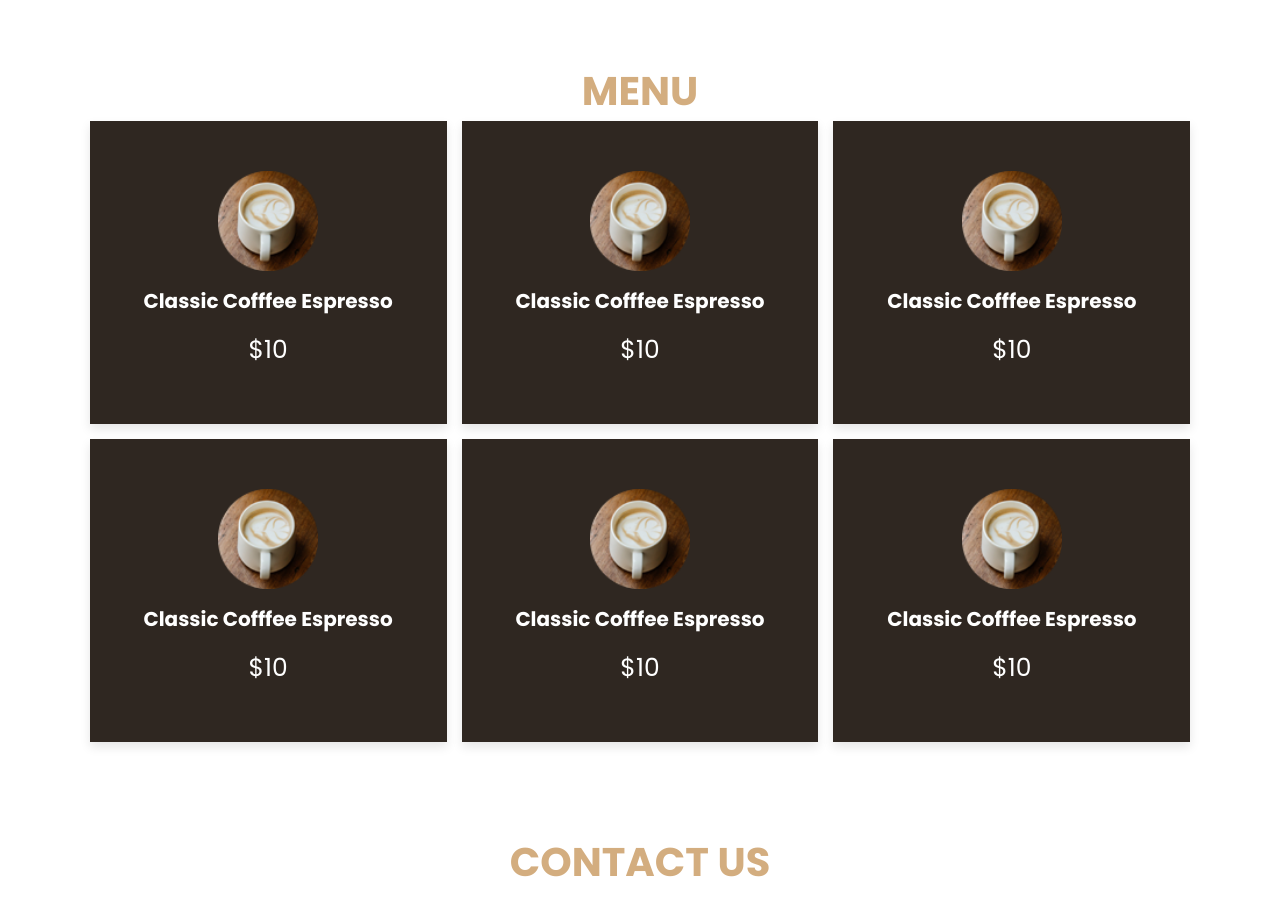
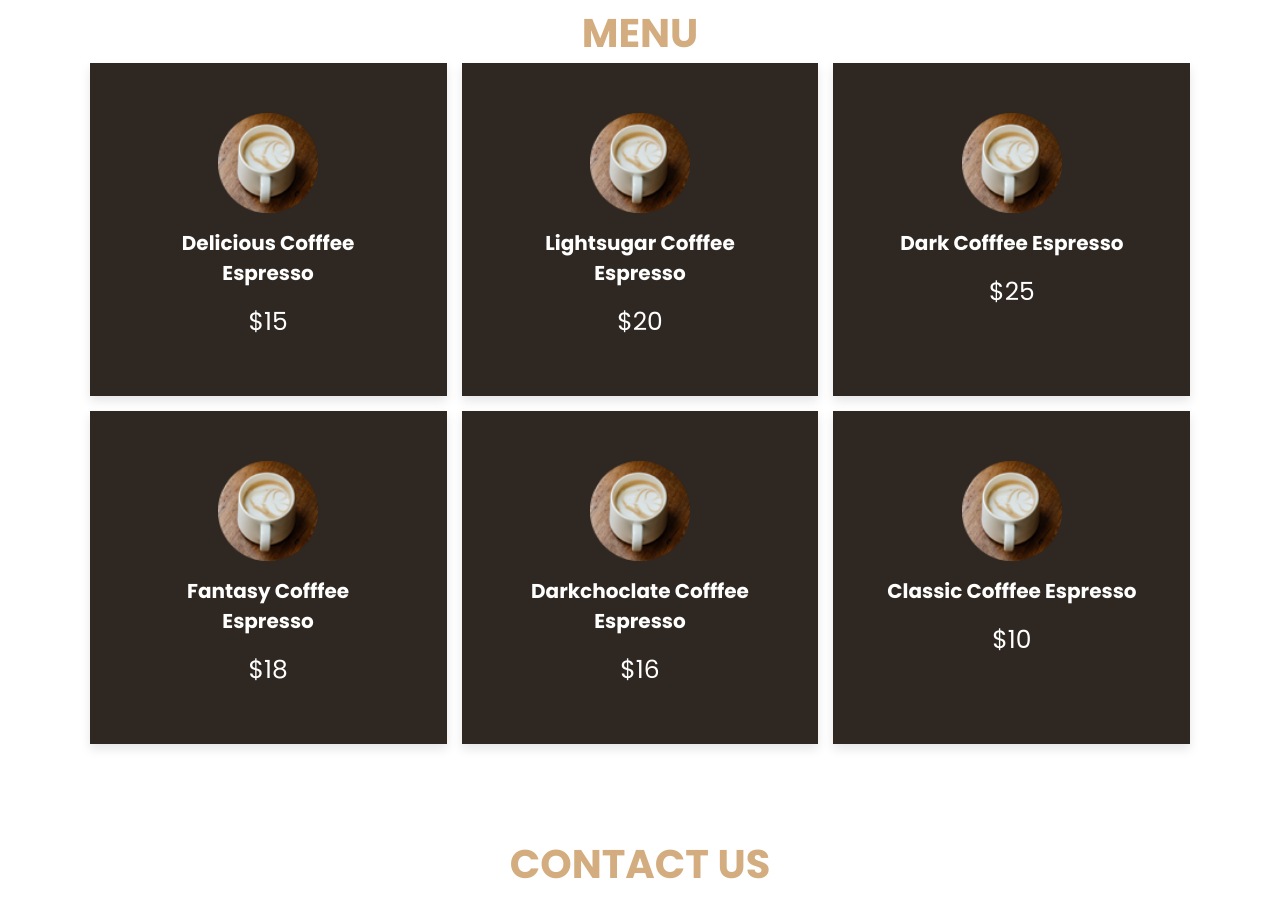
Before and after one commit to sachindolase/Admin-Dashboard-in-angular-using-Javascript4, a plain HTML site: page index.html in a window 1280 px wide. Shown: the part 1613-2510 px from the top of the page. Drawn offline with Linux system fonts and the light colour scheme.

Commit message:
Update index.html

```diff
--- a/index.html
+++ b/index.html
@@ -60,7 +60,7 @@
             <div class="content">
                 <h3>What makes our coffee special?</h3>
                 <div class="line"></div>
-                <p>Lorem ipsum dolor sit amet consectetur adipisicing elit. Totam, debitis alias veritatis exercitationem quo, laudantium dolorem quas nesciunt ipsam provident corporis, tenetur facere rerum dolor non? Fugiat eius maxime aperiam!</p>
+                <p>The coffee is an morining time to be refresher in your mood and quality by product in your daily routine in by a life is an imortan in morning coffee.</p>
             </div>
 
         </div>
@@ -79,32 +79,32 @@
 
             <div class="box">
                 <img src="image/menu-1.png" alt="">
-                <h3>Classic Cofffee Espresso</h3>
-                <div class="price">$10</div>
+                <h3>Delicious Cofffee Espresso</h3>
+                <div class="price">$15</div>
             </div>
 
             <div class="box">
                 <img src="image/menu-1.png" alt="">
-                <h3>Classic Cofffee Espresso</h3>
-                <div class="price">$10</div>
+                <h3>Lightsugar Cofffee Espresso</h3>
+                <div class="price">$20</div>
             </div>
 
             <div class="box">
                 <img src="image/menu-1.png" alt="">
-                <h3>Classic Cofffee Espresso</h3>
-                <div class="price">$10</div>
+                <h3>Dark Cofffee Espresso</h3>
+                <div class="price">$25</div>
             </div>
 
             <div class="box">
                 <img src="image/menu-1.png" alt="">
-                <h3>Classic Cofffee Espresso</h3>
-                <div class="price">$10</div>
+                <h3>Fantasy Cofffee Espresso</h3>
+                <div class="price">$18</div>
             </div>
 
             <div class="box">
                 <img src="image/menu-1.png" alt="">
-                <h3>Classic Cofffee Espresso</h3>
-                <div class="price">$10</div>
+                <h3>Darkchoclate Cofffee Espresso</h3>
+                <div class="price">$16</div>
             </div>
 
             <div class="box">
@@ -167,15 +167,15 @@
             <div class="box">
                 <img src="image/footer-1.png" alt="">
                 <h3>address</h3>
-                <p>Lorem ipsum dolor sit amet, consectetur adipisicing elit. Sapiente quia aliquid velit quis et adipisci, doloremque officia</p>
+                <p> Sapiente quia aliquid velit quis et adipisci, doloremque officia</p>
 
             </div>
 
             <div class="box">
                 <img src="image/footer-2.png" alt="">
                 <h3>E-mail</h3>
-                <a href="#" class="link">ninjashub4@gmail.com</a>
-                <a href="#" class="link">ninjashub4@gmail.com</a>
+                <a href="#" class="link">bobbyscaffee4@gmail.com</a>
+                <a href="#" class="link">bobbyscaffee4@gmail.com</a>
             </div>
 
             <div class="box">
@@ -193,7 +193,7 @@
 
         </div>
 
-        <div class="credit">created by <span>Ninjashub</span> | all rights reserved! </div>
+
 
     </section>
 
```
